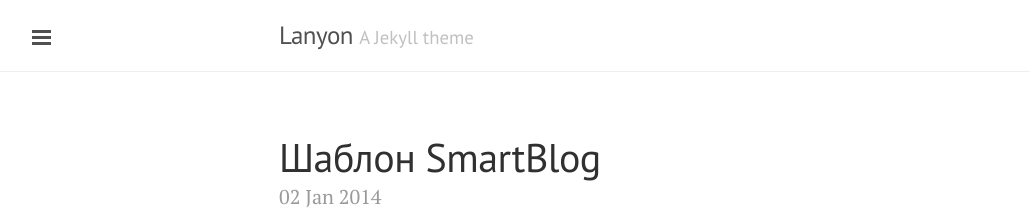
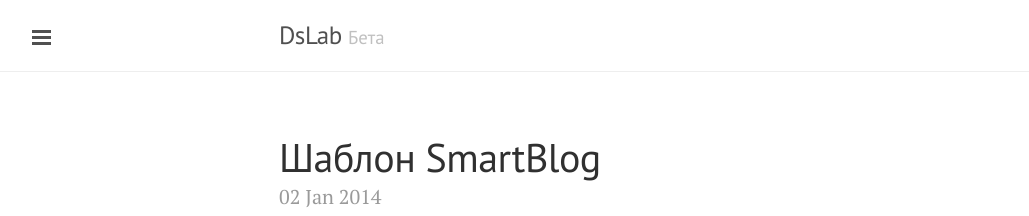
Before and after one commit to dslab1/dslab1.github.io, a Jekyll site: the page built from index.html, in a window 1280 px wide. Shown: the top 216 px of the page, without its empty margins (1-1030 px from the left). Built offline with Jekyll 4.4.1, drawn with Linux system fonts in a browser that asks for light colours; Markdown is read by kramdown in place of the engine named in the settings; the list of posts is cut into pages by our own code.

Commit message:
Update _config.yml

```diff
--- a/_config.yml
+++ b/_config.yml
@@ -6,10 +6,10 @@ pygments:         true
 permalink:        pretty
 
 # Setup
-title:            Lanyon
-tagline:          'A Jekyll theme'
-description:      'A reserved <a href="http://jekyllrb.com" target="_blank">Jekyll</a> theme that places the utmost gravity on content with a hidden drawer. Made by <a href="https://twitter.com/mdo" target="_blank">@mdo</a>.'
-url:              http://lanyon.getpoole.com
+title:            DsLab
+tagline:          'Бета'
+description:      'Купить шаблон DLE'
+url:              http://dslab1.github.io
 baseurl:          '/'
 paginate:         5
 
```
